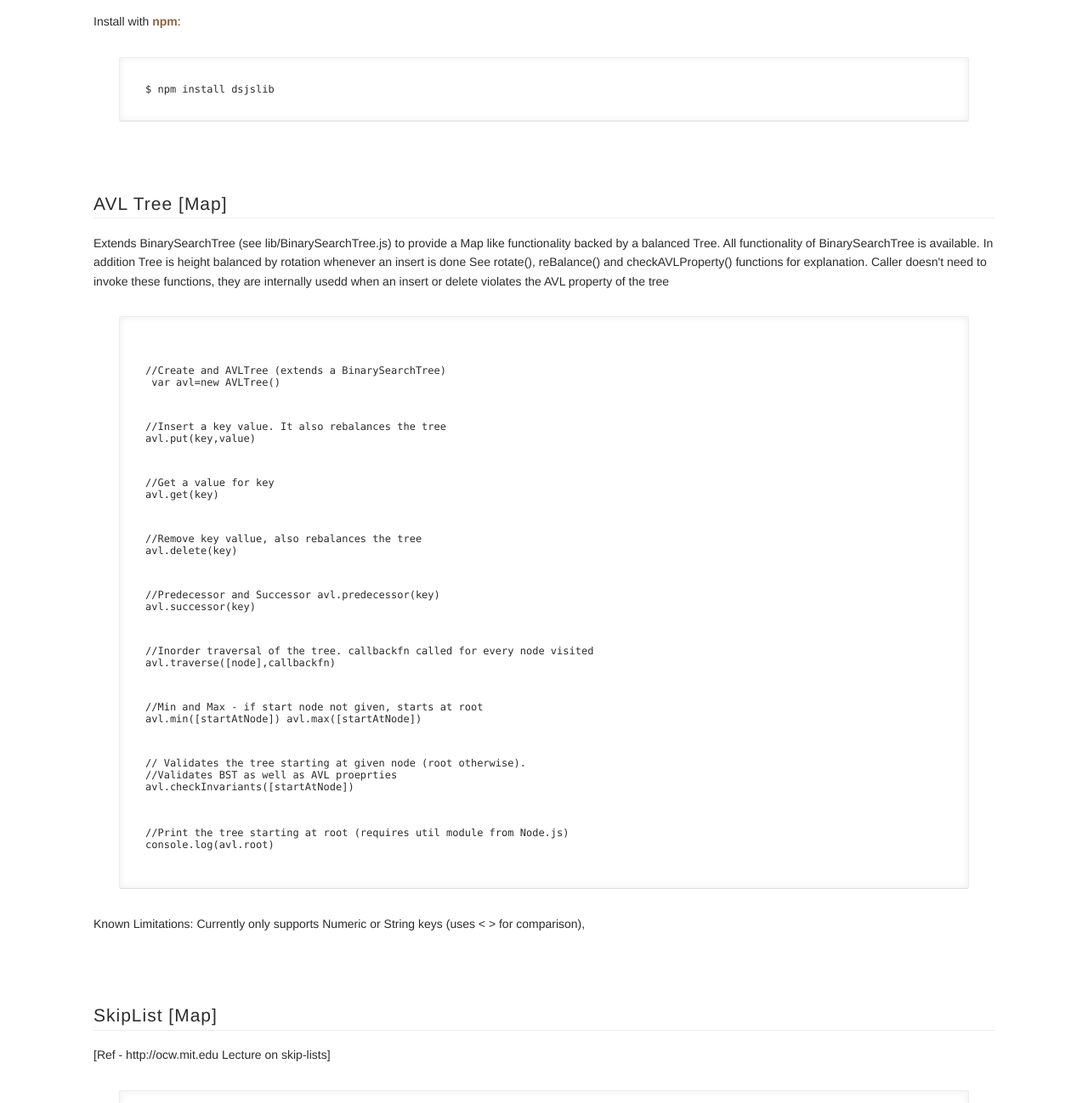
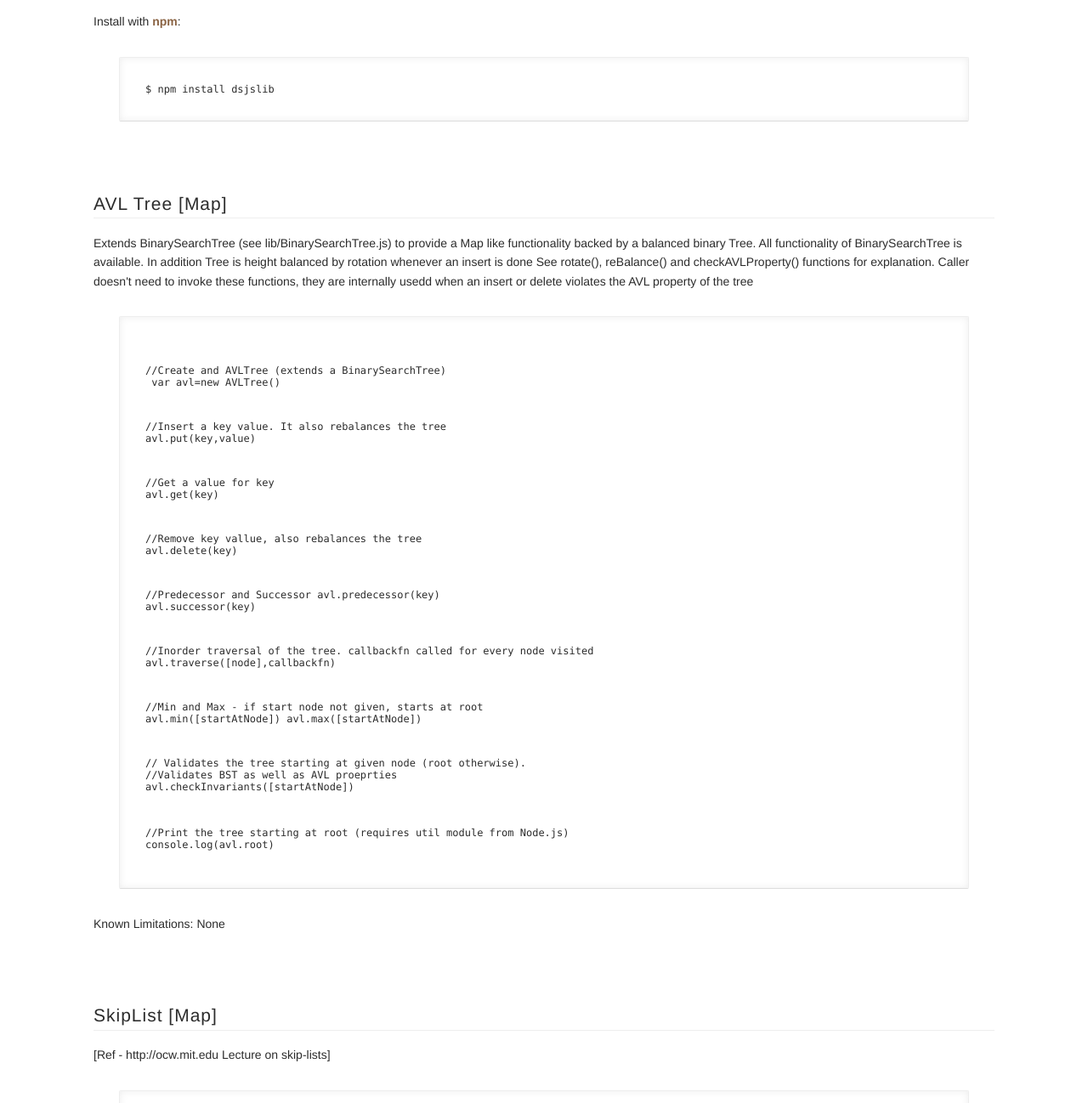
Before and after one commit to monmohan/dsjslib, a website: page index.html in a window 1280 px wide. Shown: the part 822-2120 px from the top of the page at 85% size. Drawn offline with Linux system fonts and the light colour scheme.

Commit message:
Update index.html

```diff
--- a/index.html
+++ b/index.html
@@ -30,7 +30,7 @@
 </code></pre>
 
 <h2 id="avl-tree-map">AVL Tree [Map]</h2>
-<p>Extends BinarySearchTree (see lib/BinarySearchTree.js) to provide a Map like functionality backed by a balanced Tree. All functionality of BinarySearchTree is available. In addition Tree is height balanced by rotation whenever an insert is done See rotate(), reBalance() and checkAVLProperty() functions for explanation. Caller doesn't need to invoke these functions, they are internally usedd when an insert or delete violates the AVL property of the tree</p>
+<p>Extends BinarySearchTree (see lib/BinarySearchTree.js) to provide a Map like functionality backed by a balanced binary Tree. All functionality of BinarySearchTree is available. In addition Tree is height balanced by rotation whenever an insert is done See rotate(), reBalance() and checkAVLProperty() functions for explanation. Caller doesn't need to invoke these functions, they are internally usedd when an insert or delete violates the AVL property of the tree</p>
 <pre><code>
 <p>//Create and AVLTree (extends a BinarySearchTree)
  var avl=new AVLTree()</p>
@@ -52,7 +52,7 @@ avl.checkInvariants([startAtNode])</p>
 <p>//Print the tree starting at root (requires util module from Node.js)
 console.log(avl.root)
 </code></pre>
-<p>Known Limitations: Currently only supports Numeric or String keys (uses &lt; &gt; for comparison),</p>
+<p>Known Limitations: None </p>
 
 <h2 id="skiplist-map">SkipList [Map]</h2>
 <p>[Ref - http://ocw.mit.edu Lecture on skip-lists] </p>
```
